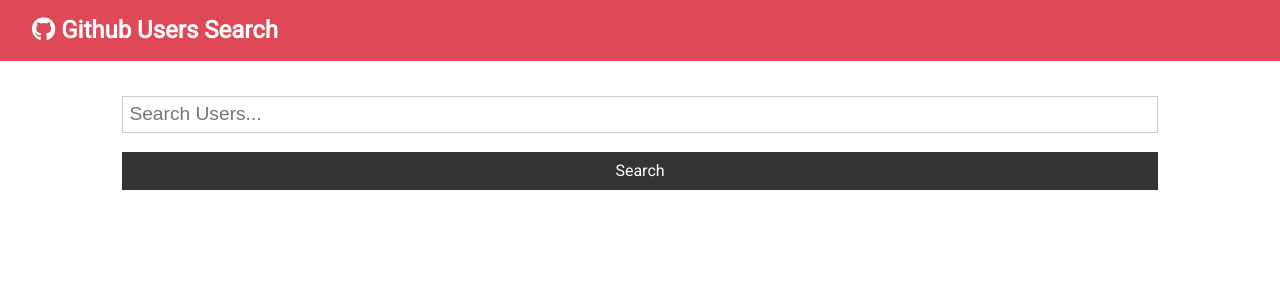
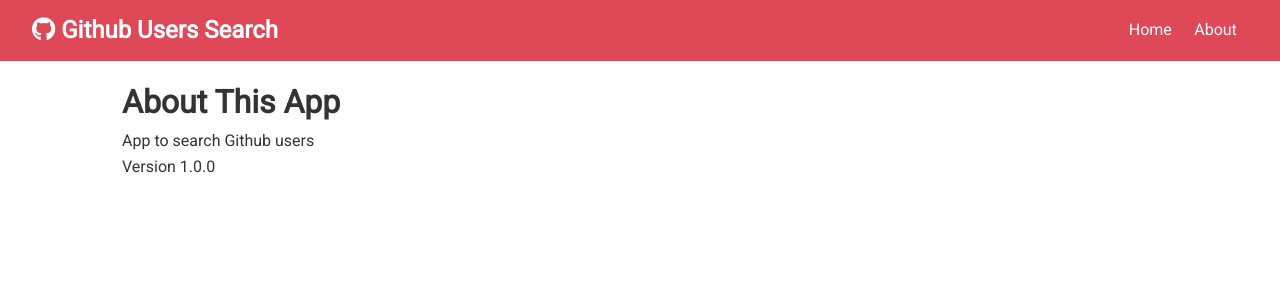
Before and after one commit to anhqui/Github-Users-Search-p14, a React (Vite) app: page /about in a window 1280 px wide. Shown: the top 300 px of the page. Built offline with nearby package versions, Linux system fonts and the light colour scheme.

Commit message:
first commit

```diff
--- a/package.json
+++ b/package.json
@@ -12,7 +12,8 @@
   "dependencies": {
     "axios": "^1.6.8",
     "react": "^18.2.0",
-    "react-dom": "^18.2.0"
+    "react-dom": "^18.2.0",
+    "react-router-dom": "^6.22.3"
   },
   "devDependencies": {
     "@types/react": "^18.2.66",
--- a/src/App.jsx
+++ b/src/App.jsx
@@ -5,6 +5,8 @@ import { useEffect, useState } from 'react'
 import axios from 'axios'
 import Search from './users/Search'
 import Alert from './components/layout/Alert'
+import { BrowserRouter as Router, Routes, Route } from 'react-router-dom'
+import About from './components/pages/About'
 
 
 function App() {
@@ -36,10 +38,14 @@ function App() {
   }
 
   return (
+    <Router>
       <div className='App'>
         <Navbar />
         <div className="container">
           <Alert alert={alert} />
+          <Routes>
+            <Route path="/" element={
+              <>
                 <Search
                   searchUsers={searchUsers}
                   clearUsers={clearUsers}
@@ -47,8 +53,15 @@ function App() {
                   showAlert={showAlert}
                 />
                 <Users users={users} loading={loading} />
+              </>
+            } />
+            <Route path="/about" element={<About />} />
+          </Routes>
+
         </div>
       </div>
+    </Router>
+
   )
 }
 
--- a/src/components/layout/Navbar.jsx
+++ b/src/components/layout/Navbar.jsx
@@ -1,9 +1,13 @@
-import React from "react";
 import PropTypes from "prop-types";
+import { Link } from "react-router-dom";
 
 const Navbar = ({ title, icon }) => {
     return <nav className="navbar bg-primary">
         <h1> <i className={icon} /> {title}</h1>
+        <ul>
+            <li><Link to="/">Home</Link></li>
+            <li><Link to="/about">About</Link></li>
+        </ul>
     </nav>;
 };
 
--- /dev/null
+++ b/src/components/pages/About.jsx
@@ -0,0 +1,11 @@
+const About = () => {
+    return <>
+        <h1>
+            About This App
+        </h1>
+        <p>App to search Github users</p>
+        <p>Version 1.0.0</p>
+    </>;
+};
+
+export default About;
--- a/src/users/Search.jsx
+++ b/src/users/Search.jsx
@@ -12,9 +12,8 @@ const Search = ({ searchUsers, clearUsers, showClear, showAlert }) => {
             searchUsers(text);
             setText("")
         }
+    }
 
-
-    }
     const onChange = (e) => {
         setText(e.target.value)
     }
```
Also changed, not shown: 1 other file (tests, documents, lock files or other folders). Lines whose indentation alone changed are shown as unchanged.
